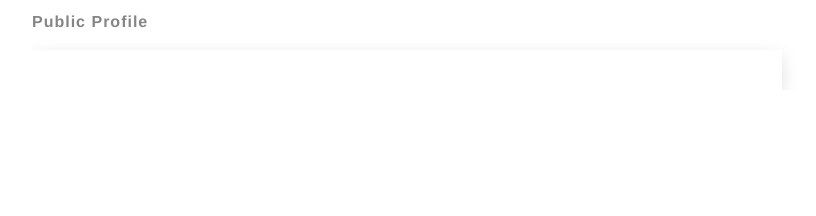
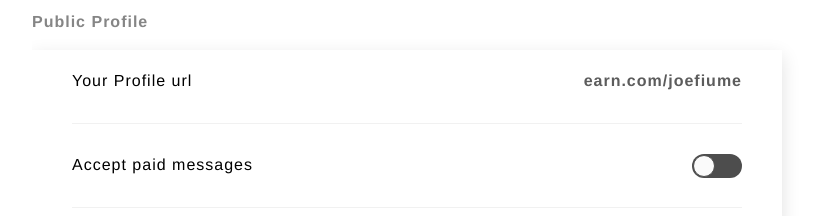
Before and after one commit to dreamsdesign/Earn-Clone-React, a React (Create React App) app: page / in a window 1280 px wide. Shown: the part 842-1058 px from the top of the page, without its empty margins (398-1214 px from the left). Before the commit the page ends 932 px from the top, so only its background shows below. Built offline with nearby package versions, Linux system fonts and the light colour scheme.

Commit message:
added a toggle switch. the styling is off but the location is accurate

```diff
--- a/package.json
+++ b/package.json
@@ -6,6 +6,7 @@
     "react": "^16.1.0",
     "react-dom": "^16.1.0",
     "react-scripts": "1.0.17",
+    "react-toggle-switch": "^3.0.3",
     "styled-components": "^2.2.3"
   },
   "scripts": {
--- a/src/components/about_you.js
+++ b/src/components/about_you.js
@@ -19,6 +19,10 @@ const AboutText = styled.div`
 `;
 
 class AboutYou extends Component {
+  constructor(props) {
+    super(props);
+  }
+
   render() {
     return (
       <div>
--- a/src/components/header_bar.js
+++ b/src/components/header_bar.js
@@ -108,6 +108,10 @@ const DropDownContent = styled.div`
 `;
 
 class HeaderBar extends Component {
+  constructor(props) {
+    super(props);
+  }
+
   render() {
     return (
       <NavBar>
--- a/src/components/public_profile.js
+++ b/src/components/public_profile.js
@@ -1,6 +1,9 @@
 import React, { Component } from 'react';
 import styled from 'styled-components';
 import { Title } from './profile';
+import Switch from 'react-toggle-switch';
+import Toggle from 'react-toggle';
+import "react-toggle/style.css" // for ES6 modules
 
 const Border = styled.div`
   box-shadow: 0 6px 18px 0 rgba(0,0,0,0.12);
@@ -8,13 +11,66 @@ const Border = styled.div`
   padding: 20px 40px;
 `;
 
+const Row1 = styled.div`
+  padding-bottom: 30px;
+  border-bottom: 1px solid #F1F1F1;
+`;
+
+const Rows = Row1.extend`
+  padding-top: 30px;
+`;
+
+const RowText = styled.h4`
+  font-size: 16px;
+  color: #000;
+  font-weight: 400;
+  margin: 0;
+`;
+
+const ActionLink = styled.span`
+  opacity: .85;
+  cursor: pointer;
+  font-weight: 600;
+  float: right;
+  top: 0px;
+`;
+
+const ToggleDiv = styled.div`
+  float: right;
+`;
+
+
 class PublicProfile extends Component {
+  constructor(props) {
+    super(props);
+    this.state = {
+      switched: false
+    };
+  }
+
+  toggleSwitch = () => {
+      this.setState(prevState => {
+        return {
+          switched: !prevState.switched
+        };
+      });
+    };
+
   render() {
     return (
       <div>
         <Title>Public Profile</Title>
         <Border>
-
+          <Row1>
+            <ActionLink>earn.com/joefiume</ActionLink>
+            <RowText>Your Profile url</RowText>
+          </Row1>
+          <Rows>
+            <ToggleDiv>
+              <Toggle onChange={this.toggleSwitch} icons={false}/>
+            </ToggleDiv>
+            <RowText>Accept paid messages</RowText>
+          </Rows>
         </Border>
       </div>
     )
```
Also changed, not shown: src/components/profile.js (+7 -5 lines).
